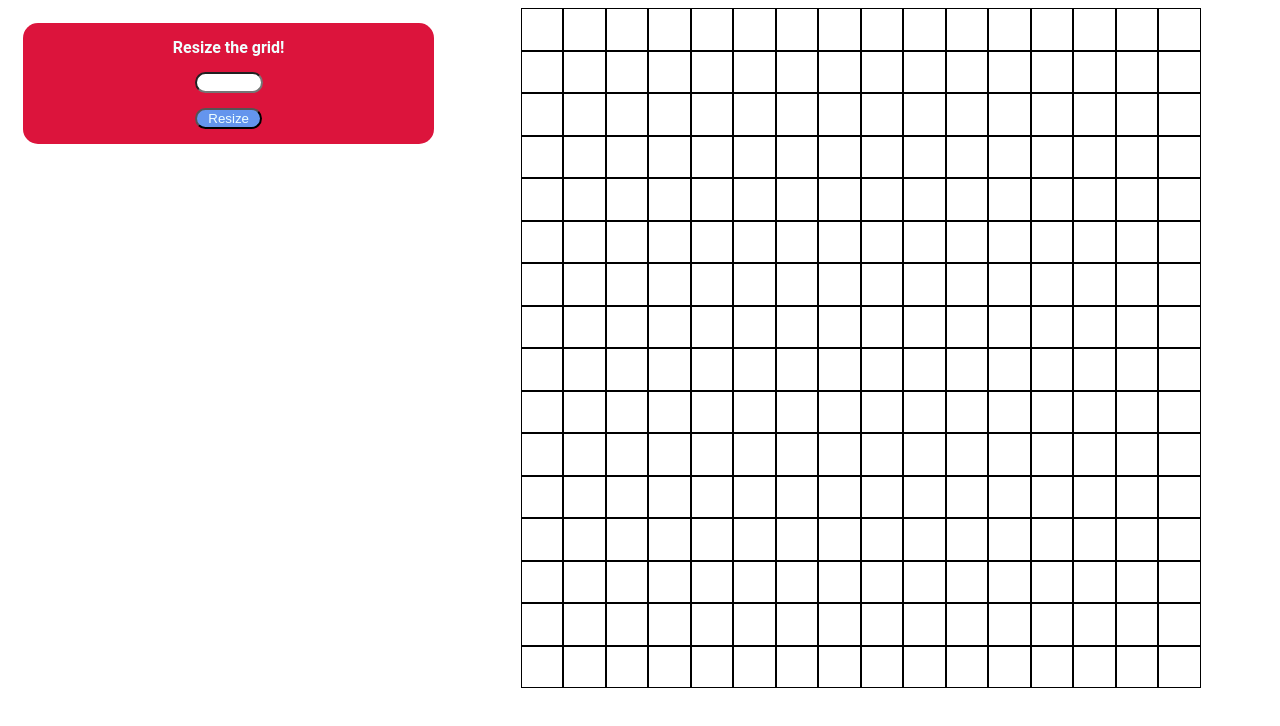
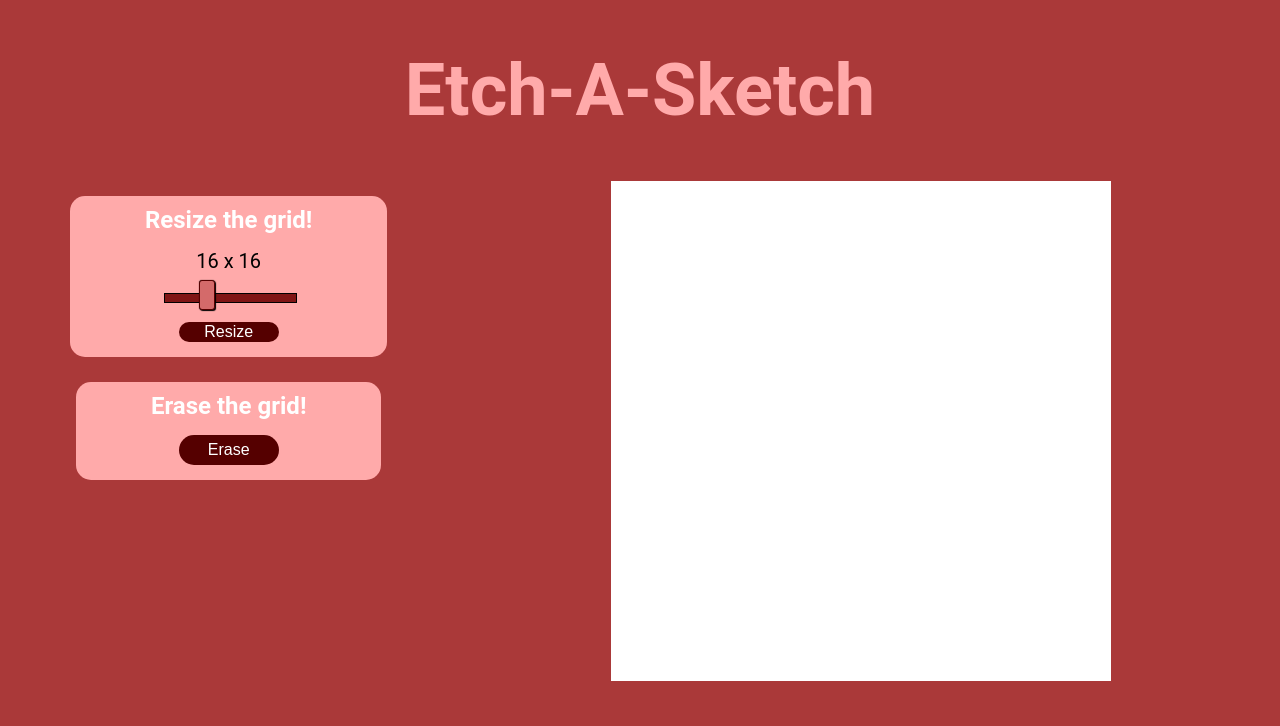
Before and after one commit to jstobni/odin-etch-a-sketch, a plain HTML site: page index.html in a window 1280 px wide. Drawn offline with Linux system fonts and the light colour scheme.

Commit message:
Styled an input range slider for the sizing of the grid. Added an unfunctional erase button to erase the grid.

```diff
--- a/etch-a-sketch.js
+++ b/etch-a-sketch.js
@@ -10,13 +10,22 @@ document.addEventListener('DOMContentLoaded', function() {
         removeGrid();
         makeGrid(newSize)
     });
+
+    const slider = document.querySelector('#size');
+    const output = document.querySelector('#sizedisplay');
+    output.innerHTML = `${slider.value} x ${slider.value}`;
+
+    slider.oninput = function() {
+        output.innerHTML = `${slider.value} x ${slider.value}`;
+    }
+
 });
 
 function makeGrid(size) {
     const grid = document.querySelector('#grid')
 
-    // Calculate square size (with 2px total border)
-    let squareSize = (680 - (size * 2)) / size;
+    // Calculate square size
+    let squareSize = 500 / size;
 
     // Place as many rows as the size says
     for (let col = 0; col < size; col++) {
@@ -25,7 +34,18 @@ function makeGrid(size) {
             square.className = 'row';
             square.style = `flex: 1 1 ${squareSize}px;`
             square.addEventListener('mouseenter', function(event) {
+                // Change background color to black
                 event.target.style.backgroundColor = 'black'
+                if (!event.target.style.opacity) {
+                    event.target.style.opacity = '.20'
+                }
+                else if (event.target.style.opacity < 1){
+                    // Darken by 10% opacity
+                    let currentOpacity = window.getComputedStyle(event.target).getPropertyValue("opacity");
+                    let opacity = Number(currentOpacity) + Number(.10);
+                    event.target.style.opacity = `${opacity}`
+                }
+
             });
             grid.appendChild(square)
         }
--- a/index.html
+++ b/index.html
@@ -8,14 +8,22 @@
     <script src="etch-a-sketch.js"></script>
 </head>
 <body>
+    <h1 class="heading">Etch-A-Sketch</h1>
     <div class="bodycontainer">
         <div class="navbar">
             <div class="formcontainer">
                 <form id="resize">
                     <p class="formtitle">Resize the grid!</p>
-                    <input id="size" class="input" type="number" min="2" max="50">
+                    <p class="sliderheading"><span id="sizedisplay"></span></p>
+                    <div class="inputslidercontainer">
+                        <input id="size" class="inputslider" type="range" min="2" max="50" value="16">
+                    </div>
                     <button class="btn" type="submit">Resize</button>
                 </form>
+            </div>
+            <div class="erasecontainer">
+                <p class="formtitle">Erase the grid!</p>
+                <button id="erase" class="btn">Erase</button>
             </div>
         </div>
         <div class="gridcontainer">
--- a/styles.css
+++ b/styles.css
@@ -1,5 +1,12 @@
  body {
     font-family: Roboto;
+    background-color: #AA3939;
+ }
+
+ .heading {
+    font-size: 72px;
+    color: #FFAAAA;
+    text-align: center;
  }
 
 .bodycontainer {
@@ -17,22 +24,34 @@
 
 .formtitle {
     font-weight: 600;
-    color: azure;
-    margin-top: 10px;
+    font-size: 24px;
+    color: #ffffff;
+    margin-top: 5px;
     margin-bottom: 15px;
+}
+
+.sliderheading {
+    margin-top: 0px;
+    margin-bottom: 15px;
+}
+
+#sizedisplay {
+    font-size: 20px;
+    margin: 0;
 }
 
 .container {
     margin: auto;
     display: flex;
     flex-wrap: wrap;
-    width: 680px;
-    height: 680px;
+    width: 500px;
+    height: 500px;
 }
 
 .row {
-    border: 1px solid black;
     flex: 1 1 58px;
+    background-color: white;
+    opacity: 100;
 }
 
 #resize {
@@ -41,28 +60,73 @@
     align-items: center;
 }
 
-.input {
+.inputslidercontainer {
+    margin-bottom: 15px;
+}
+
+.inputslider {
+    -webkit-appearance: none;
+    width: 100%;
+    background: transparent;
+}
+
+.inputslider::-webkit-slider-thumb {
+    -webkit-appearance: none;
+    border: 1px solid #550000;
+    height: 30px;
+    width: 16px;
+    border-radius: 3px;
+    background: #D46A6A;
+    cursor: pointer;
+    margin-top: -14px;
+    box-shadow: 1px 1px 1px #000000, 0px 0px 1px #0d0d0d;
+}
+
+.inputslider::-webkit-slider-runnable-track {
+    width: 100%;
+    height: 10px;
+    background: #801515;
+    border: 1px solid black;
+}
+
+.inputslider:focus {
+    outline: none;
+}
+
+.inputslider::-ms-track {
+    width: 100%;
+    cursor: pointer;
+    background: transparent;
+    border-color: transparent;
+    color: transparent
+}
+
+.btn {
+    background-color: #550000;
+    border: 0;
+    color: #ffffff;
+    font-size: 16px;
     height: 30px;
     border-radius: 15px;
     flex: 1;
-    width: 60px;
-    margin-bottom: 15px;
-}
-
-.btn {
-    background-color: cornflowerblue;
-    color: azure;
-    height: 30px;
-    border-radius: 15px;
-    flex: 1;
-    width: 67.2px;
+    width: 100px;
     margin-bottom: 10px;
 }
 
 .formcontainer {
-    margin: auto;
-    background-color: crimson;
-    padding: 5px;
+    margin: 0px auto 25px auto;
+    width: max-content;
+    background-color: #FFAAAA;
+    padding: 5px 75px;
     text-align: center;
     border-radius: 15px;
 }
+
+.erasecontainer {
+    margin: auto;
+    width: max-content;
+    background-color: #FFAAAA;
+    padding: 5px 75px;
+    text-align: center;
+    border-radius: 15px;
+}
```
